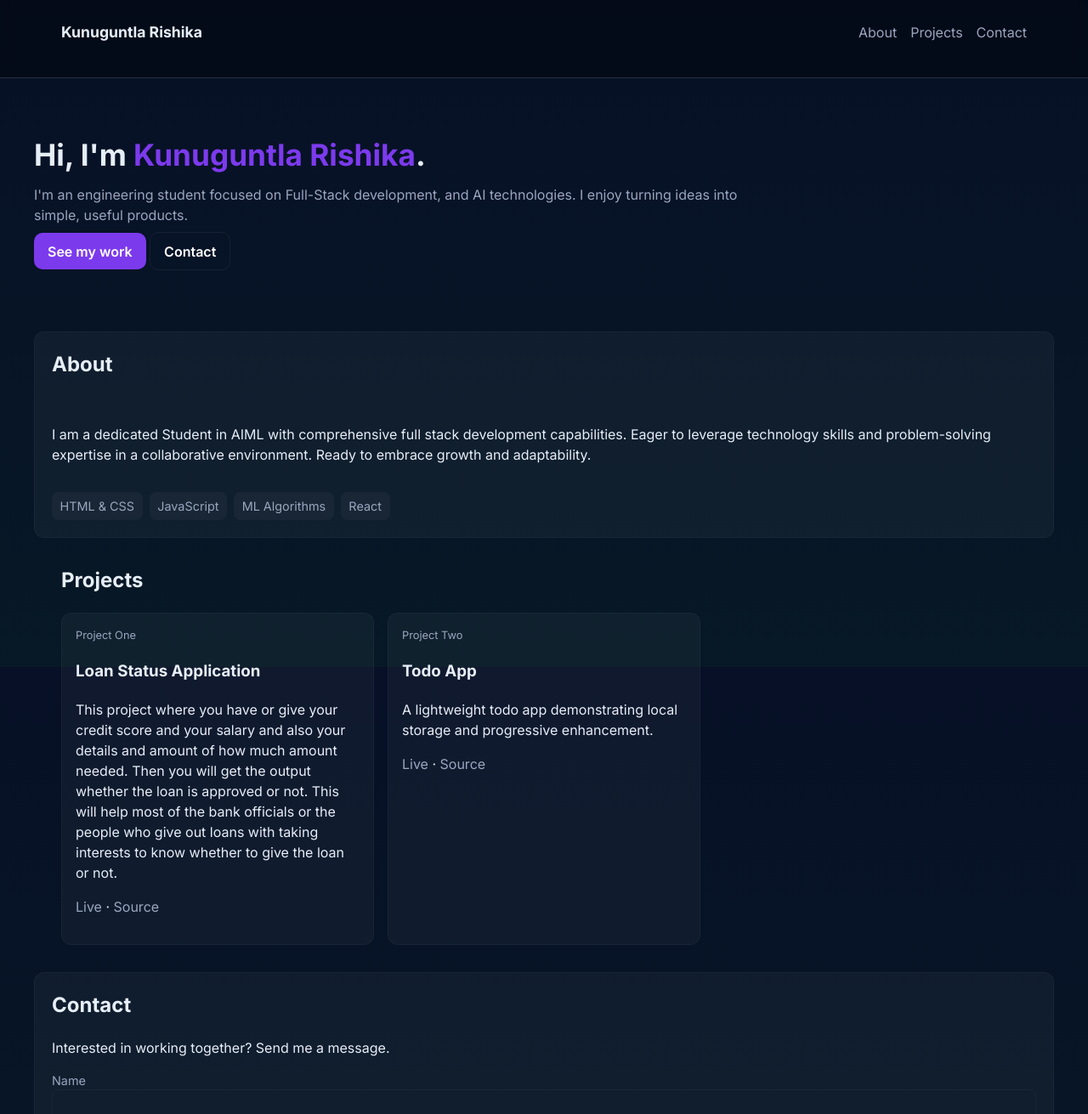
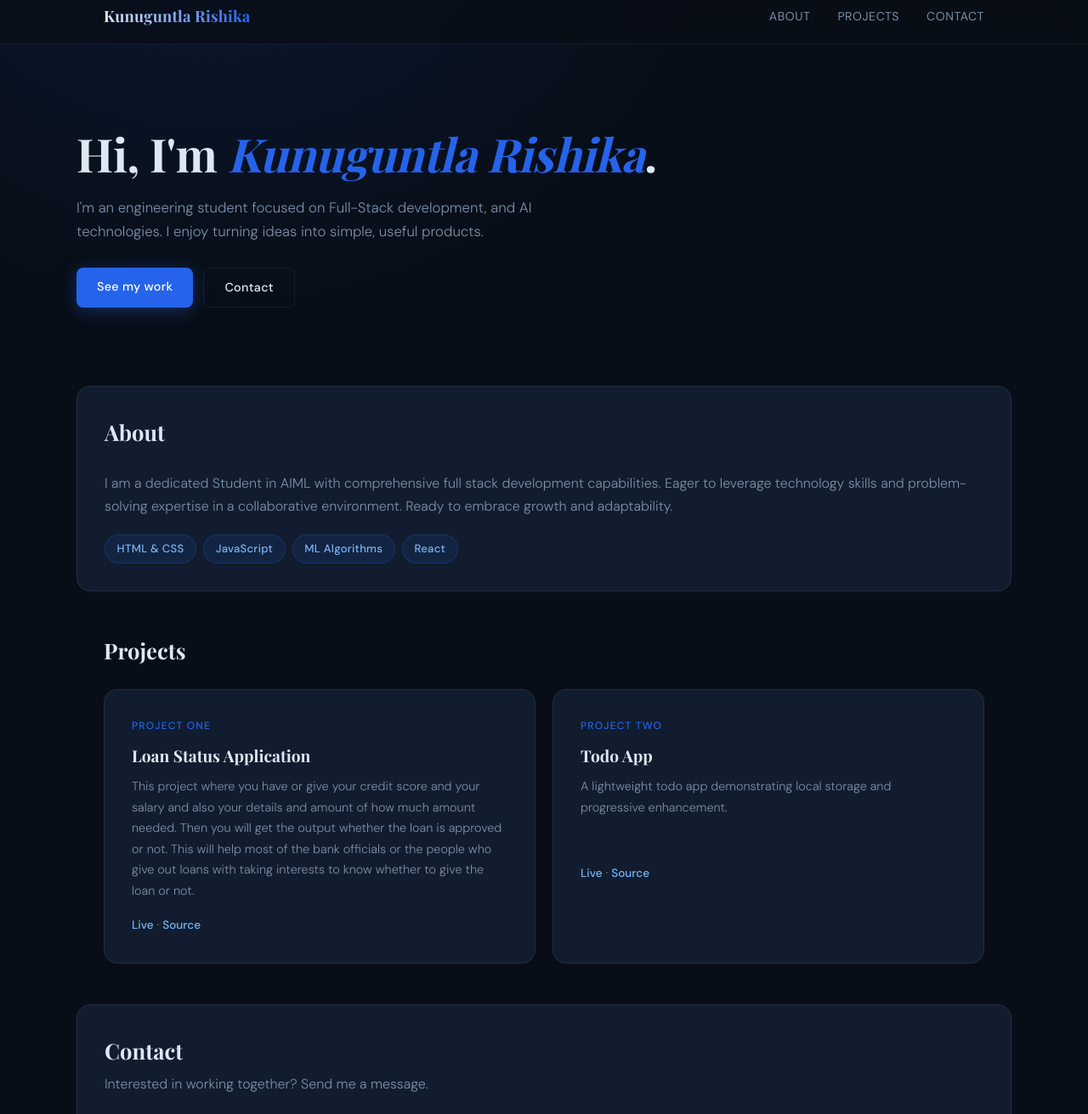
Before and after one commit to rishi0119/Portfolio, a plain HTML site: page index.html in a window 1280 px wide. Shown: the part 15-1326 px from the top of the page at 85% size. Drawn offline with nearby package versions, Linux system fonts and the light colour scheme.

Commit message:
Refactor style.css for design enhancements
Updated CSS variables, styles, and layout for improved design.

```diff
--- a/style.css
+++ b/style.css
@@ -1,169 +1,376 @@
-:root{
-  --bg: #0f1724;
-  --card: #0b1220;
-  --muted:#9aa6bf;
-  --accent:#7c3aed;
-  --glass: rgba(255,255,255,0.04);
-  --radius:12px;
-  --container:1200px;
-  --gap:1.25rem;
-  font-family: 'Inter', system-ui, -apple-system, 'Segoe UI', Roboto, 'Helvetica Neue', Arial;
+@import url('https://fonts.googleapis.com/css2?family=Playfair+Display:wght@400;700&family=DM+Sans:wght@300;400;500&display=swap');
+
+:root {
+  --bg:        #080e17;
+  --surface:   #0e1724;
+  --card:      #111d2e;
+  --border:    rgba(255,255,255,0.07);
+  --muted:     #7a8fa8;
+  --text:      #dde8f5;
+  --accent:    #2563eb;
+  --accent2:   #7ab3f8;
+  --radius:    16px;
+  --container: 1100px;
 }
 
-*{box-sizing:border-box}
-html,body{height:100%}
-body{
-  margin:0;
-  background: linear-gradient(180deg, #071026 0%, #071826 100%);
-  color: #e6eef8;
-  -webkit-font-smoothing:antialiased;
-  -moz-osx-font-smoothing:grayscale;
-  line-height:1.5;
+*, *::before, *::after { box-sizing: border-box; margin: 0; padding: 0; }
+
+html { scroll-behavior: smooth; }
+
+body {
+  background-color: var(--bg);
+  background-image:
+    radial-gradient(ellipse 80% 50% at 20% -10%, rgba(37,99,235,0.15) 0%, transparent 60%),
+    radial-gradient(ellipse 60% 40% at 80% 110%, rgba(122,179,248,0.08) 0%, transparent 55%);
+  color: var(--text);
+  font-family: 'DM Sans', sans-serif;
+  font-weight: 300;
+  line-height: 1.7;
+  -webkit-font-smoothing: antialiased;
+  min-height: 100vh;
 }
 
-.container{max-width:var(--container);margin:0 auto;padding:2rem}
-
-.site-header{
-  position:sticky;
-  top:0;
-  background:rgba(0,0,0,0.35);
-  padding:0.5rem 0;
-  border-bottom:1px solid rgba(255,255,255,0.15);
-  backdrop-filter:blur(8px);
+/* ── Container ─────────────────────────────── */
+.container {
+  max-width: var(--container);
+  margin: 0 auto;
+  padding: 0 2rem;
 }
 
-
-.nav{display:flex;align-items:center;justify-content:space-between}
-
-.brand{font-weight:700;font-size:1.1rem}
-
-.nav-links{list-style:none;padding:0;margin:0;display:flex;gap:1rem}
-
-.nav-links a{color:var(--muted);text-decoration:none}
-
-.nav-links a:hover{color:var(--accent)}
-
-.hero{
-  display:grid;
-  grid-template-columns:1fr 320px;
-  gap:2rem;
-  align-items:center;
-  padding:4rem 0;
+/* ── Header ─────────────────────────────────── */
+.site-header {
+  position: sticky;
+  top: 0;
+  z-index: 100;
+  padding: 1.1rem 0;
+  background: rgba(8,14,23,0.75);
+  backdrop-filter: blur(16px);
+  -webkit-backdrop-filter: blur(16px);
+  border-bottom: 1px solid var(--border);
 }
 
-.hero-text h1{font-size:2.2rem;margin:0 0 0.5rem}
-
-.hero-text p{color:var(--muted);margin:0.5rem 0}
-
-.accent{color:var(--accent)}
-
-.cta-row{margin-top:1rem}
-
-.btn{
-  display:inline-block;
-  padding:0.6rem 1rem;
-  border-radius:10px;
-  background:var(--accent);
-  color:white;
-  text-decoration:none;
-  font-weight:600;
+.nav {
+  display: flex;
+  align-items: center;
+  justify-content: space-between;
 }
 
-.btn.ghost{
-  background:transparent;
-  border:1px solid rgba(255,255,255,0.06);
+.brand {
+  font-family: 'Playfair Display', serif;
+  font-size: 1.15rem;
+  font-weight: 700;
+  letter-spacing: 0.01em;
+  background: linear-gradient(90deg, var(--text), var(--accent));
+  -webkit-background-clip: text;
+  -webkit-text-fill-color: transparent;
+  background-clip: text;
 }
 
-
-.card{
-  background:var(--glass);
-  padding:1.25rem;
-  border-radius:var(--radius);
-  border:1px solid rgba(255,255,255,0.03);
+.nav-links {
+  list-style: none;
+  display: flex;
+  gap: 2rem;
 }
 
-.about{display:flex;flex-direction:column;gap:1rem}
-
-.skills{
-  display:flex;
-  gap:0.5rem;
-  flex-wrap:wrap;
-  margin:0;
-  padding:0;
-  list-style:none;
+.nav-links a {
+  color: var(--muted);
+  text-decoration: none;
+  font-size: 0.88rem;
+  font-weight: 400;
+  letter-spacing: 0.04em;
+  text-transform: uppercase;
+  transition: color 0.2s;
+  position: relative;
 }
 
-.skills li{
-  background:rgba(255,255,255,0.03);
-  padding:0.35rem 0.6rem;
-  border-radius:8px;
-  color:var(--muted);
-  font-size:0.9rem;
+.nav-links a::after {
+  content: '';
+  position: absolute;
+  bottom: -3px; left: 0;
+  width: 0; height: 1px;
+  background: var(--accent);
+  transition: width 0.25s ease;
 }
 
-.projects h2, .about h2, .contact h2{margin-top:0}
+.nav-links a:hover { color: var(--accent); }
+.nav-links a:hover::after { width: 100%; }
 
-.grid{
-  display:grid;
-  grid-template-columns:repeat(3,1fr);
-  gap:1rem;
-  margin-top:1rem;
+/* ── Hero ────────────────────────────────────── */
+.hero {
+  padding: 6rem 0 5rem;
+  display: grid;
+  grid-template-columns: 1fr;
+  gap: 1.5rem;
+  animation: fadeUp 0.7s ease both;
 }
 
-.project{padding:1rem}
-
-.proj-meta{
-  font-size:0.8rem;
-  color:var(--muted);
-  margin-bottom:0.35rem;
+.hero-text h1 {
+  font-family: 'Playfair Display', serif;
+  font-size: clamp(2.2rem, 5vw, 3.4rem);
+  font-weight: 700;
+  line-height: 1.2;
+  margin-bottom: 1rem;
+  letter-spacing: -0.01em;
 }
 
-.proj-links a{
-  color:var(--muted);
-  text-decoration:none;
+.accent {
+  color: var(--accent);
+  font-style: italic;
 }
 
-.contact-form{display:grid;gap:0.75rem}
-
-.contact-form label{
-  display:flex;
-  flex-direction:column;
-  font-size:0.9rem;
-  color:var(--muted);
+.hero-text p {
+  color: var(--muted);
+  font-size: 1.05rem;
+  max-width: 560px;
+  margin-bottom: 0.75rem;
 }
 
-.contact-form input, .contact-form textarea{
-  padding:0.6rem;
-  border-radius:8px;
-  border:1px solid rgba(255,255,255,0.04);
-  background:transparent;
-  color:inherit;
+.cta-row {
+  display: flex;
+  gap: 0.75rem;
+  margin-top: 1.75rem;
+  flex-wrap: wrap;
 }
 
-.contact-form button{align-self:flex-start}
-
-.site-footer{
-  padding:2rem 0;
-  border-top:1px solid rgba(255,255,255,0.02);
-  color:var(--muted);
+/* ── Buttons ─────────────────────────────────── */
+.btn {
+  display: inline-block;
+  padding: 0.65rem 1.5rem;
+  border-radius: 8px;
+  font-family: 'DM Sans', sans-serif;
+  font-size: 0.9rem;
+  font-weight: 500;
+  text-decoration: none;
+  letter-spacing: 0.02em;
+  transition: transform 0.18s ease, box-shadow 0.18s ease, background 0.18s ease;
+  cursor: pointer;
+  border: none;
 }
 
-.footer-links a{
-  color:var(--muted);
-  text-decoration:none;
+.btn:not(.ghost) {
+  background: var(--accent);
+  color: #ffffff;
+  box-shadow: 0 4px 20px rgba(37,99,235,0.35);
 }
 
-@media (max-width:900px){
-  .hero{grid-template-columns:1fr;gap:1.5rem}
-  .grid{grid-template-columns:repeat(2,1fr)}
+.btn:not(.ghost):hover {
+  transform: translateY(-2px);
+  box-shadow: 0 8px 28px rgba(37,99,235,0.5);
 }
 
-@media (max-width:600px){
-  .nav-links{display:none}
-  .grid{grid-template-columns:1fr}
-  .hero-photo{height:160px}
-  .hero-text h1{font-size:1.6rem}
-  .container{padding:1rem}
+.btn.ghost {
+  background: transparent;
+  color: var(--text);
+  border: 1px solid var(--border);
 }
 
-.hidden{display:none}
+.btn.ghost:hover {
+  background: rgba(255,255,255,0.05);
+  border-color: rgba(255,255,255,0.18);
+  transform: translateY(-2px);
+}
+
+/* ── Cards ───────────────────────────────────── */
+.card {
+  background: var(--card);
+  border: 1px solid var(--border);
+  border-radius: var(--radius);
+  padding: 2rem;
+  transition: border-color 0.2s, transform 0.2s;
+}
+
+/* ── About ───────────────────────────────────── */
+.about {
+  display: flex;
+  flex-direction: column;
+  gap: 1.25rem;
+  margin-bottom: 3rem;
+  animation: fadeUp 0.7s 0.1s ease both;
+}
+
+.about h2, .projects h2, .contact h2 {
+  font-family: 'Playfair Display', serif;
+  font-size: 1.6rem;
+  font-weight: 700;
+  margin-bottom: 0.25rem;
+  color: var(--text);
+}
+
+.about p { color: var(--muted); }
+
+.skills {
+  list-style: none;
+  display: flex;
+  flex-wrap: wrap;
+  gap: 0.5rem;
+}
+
+.skills li {
+  background: rgba(37,99,235,0.1);
+  border: 1px solid rgba(37,99,235,0.25);
+  color: var(--accent2);
+  padding: 0.3rem 0.85rem;
+  border-radius: 100px;
+  font-size: 0.82rem;
+  font-weight: 500;
+  letter-spacing: 0.02em;
+}
+
+/* ── Projects ────────────────────────────────── */
+.projects {
+  margin-bottom: 3rem;
+  animation: fadeUp 0.7s 0.2s ease both;
+}
+
+.grid {
+  display: grid;
+  grid-template-columns: repeat(auto-fit, minmax(300px, 1fr));
+  gap: 1.25rem;
+  margin-top: 1.5rem;
+}
+
+.project {
+  display: flex;
+  flex-direction: column;
+  gap: 0.5rem;
+  position: relative;
+  overflow: hidden;
+}
+
+.project::before {
+  content: '';
+  position: absolute;
+  top: 0; left: 0; right: 0;
+  height: 2px;
+  background: linear-gradient(90deg, var(--accent2), var(--accent));
+  opacity: 0;
+  transition: opacity 0.3s;
+}
+
+.project:hover::before { opacity: 1; }
+.project:hover { border-color: rgba(255,255,255,0.12); transform: translateY(-3px); }
+
+.proj-meta {
+  font-size: 0.75rem;
+  font-weight: 500;
+  letter-spacing: 0.1em;
+  text-transform: uppercase;
+  color: var(--accent);
+}
+
+.project h3 {
+  font-family: 'Playfair Display', serif;
+  font-size: 1.2rem;
+  font-weight: 700;
+  color: var(--text);
+}
+
+.project p { color: var(--muted); font-size: 0.9rem; flex: 1; }
+
+.proj-links {
+  margin-top: 0.5rem;
+}
+
+.proj-links a {
+  color: var(--accent2);
+  text-decoration: none;
+  font-size: 0.85rem;
+  font-weight: 500;
+  transition: color 0.2s;
+}
+
+.proj-links a:hover { color: var(--accent); }
+
+/* ── Contact ─────────────────────────────────── */
+.contact {
+  margin-bottom: 4rem;
+  animation: fadeUp 0.7s 0.3s ease both;
+}
+
+.contact > p { color: var(--muted); margin-bottom: 1.5rem; }
+
+.contact-form {
+  display: grid;
+  gap: 1rem;
+}
+
+.contact-form label {
+  display: flex;
+  flex-direction: column;
+  gap: 0.4rem;
+  font-size: 0.82rem;
+  font-weight: 500;
+  letter-spacing: 0.04em;
+  text-transform: uppercase;
+  color: var(--muted);
+}
+
+.contact-form input,
+.contact-form textarea {
+  background: rgba(255,255,255,0.03);
+  border: 1px solid var(--border);
+  border-radius: 8px;
+  padding: 0.7rem 0.9rem;
+  color: var(--text);
+  font-family: 'DM Sans', sans-serif;
+  font-size: 0.95rem;
+  transition: border-color 0.2s, background 0.2s;
+  resize: none;
+}
+
+.contact-form input:focus,
+.contact-form textarea:focus {
+  outline: none;
+  border-color: rgba(37,99,235,0.55);
+  background: rgba(37,99,235,0.05);
+}
+
+.contact-form button { align-self: flex-start; margin-top: 0.25rem; }
+
+/* ── Footer ──────────────────────────────────── */
+.site-footer {
+  padding: 2rem 0;
+  border-top: 1px solid var(--border);
+}
+
+.site-footer .container {
+  display: flex;
+  justify-content: space-between;
+  align-items: center;
+  flex-wrap: wrap;
+  gap: 0.5rem;
+}
+
+.site-footer p { color: var(--muted); font-size: 0.85rem; }
+
+.footer-links a {
+  color: var(--muted);
+  text-decoration: none;
+  font-size: 0.85rem;
+  transition: color 0.2s;
+}
+
+.footer-links a:hover { color: var(--accent); }
+
+/* ── Animation ───────────────────────────────── */
+@keyframes fadeUp {
+  from { opacity: 0; transform: translateY(24px); }
+  to   { opacity: 1; transform: translateY(0); }
+}
+
+/* ── Responsive ──────────────────────────────── */
+@media (max-width: 768px) {
+  .hero { padding: 4rem 0 3rem; }
+  .nav-links { gap: 1.25rem; }
+  .grid { grid-template-columns: 1fr; }
+  .card { padding: 1.5rem; }
+}
+
+@media (max-width: 520px) {
+  .nav-links { display: none; }
+  .hero-text h1 { font-size: 2rem; }
+  .container { padding: 0 1.25rem; }
+  .site-footer .container { flex-direction: column; text-align: center; }
+}
+
+.hidden { display: none; }
```
